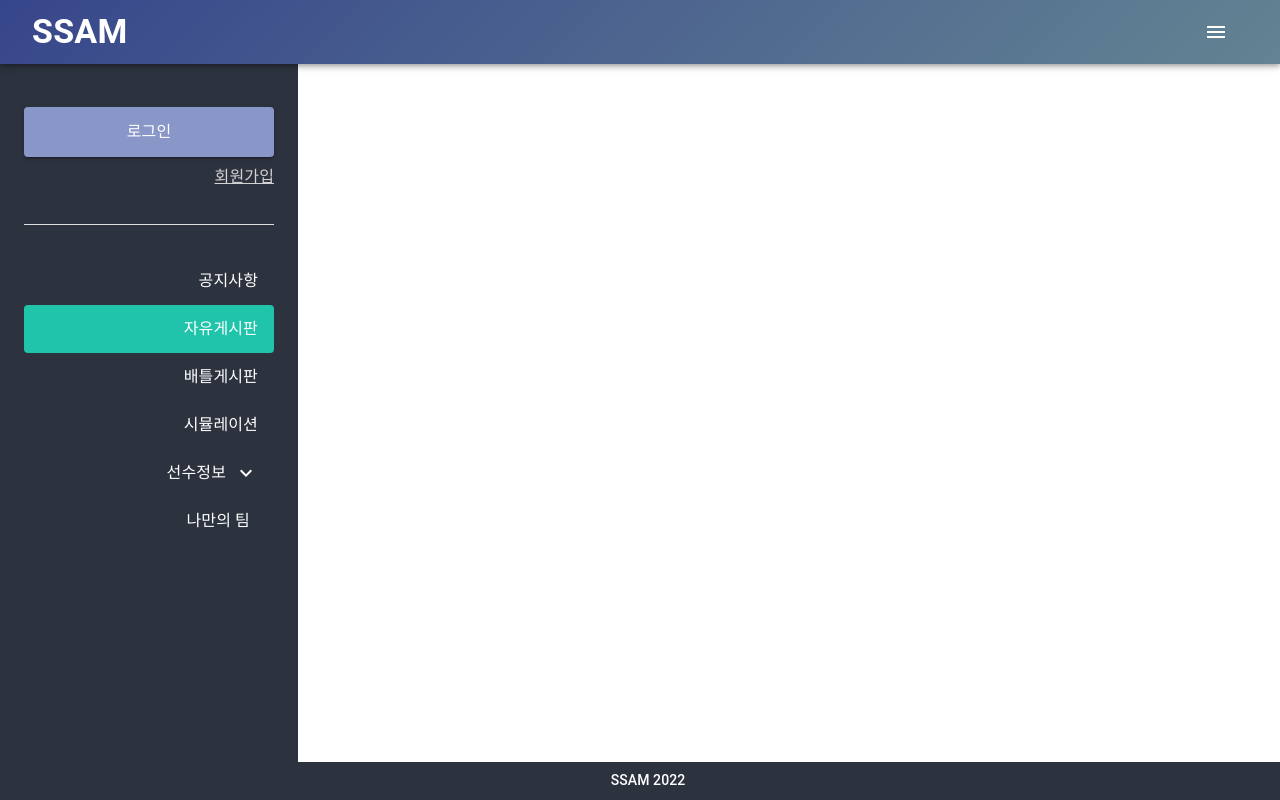
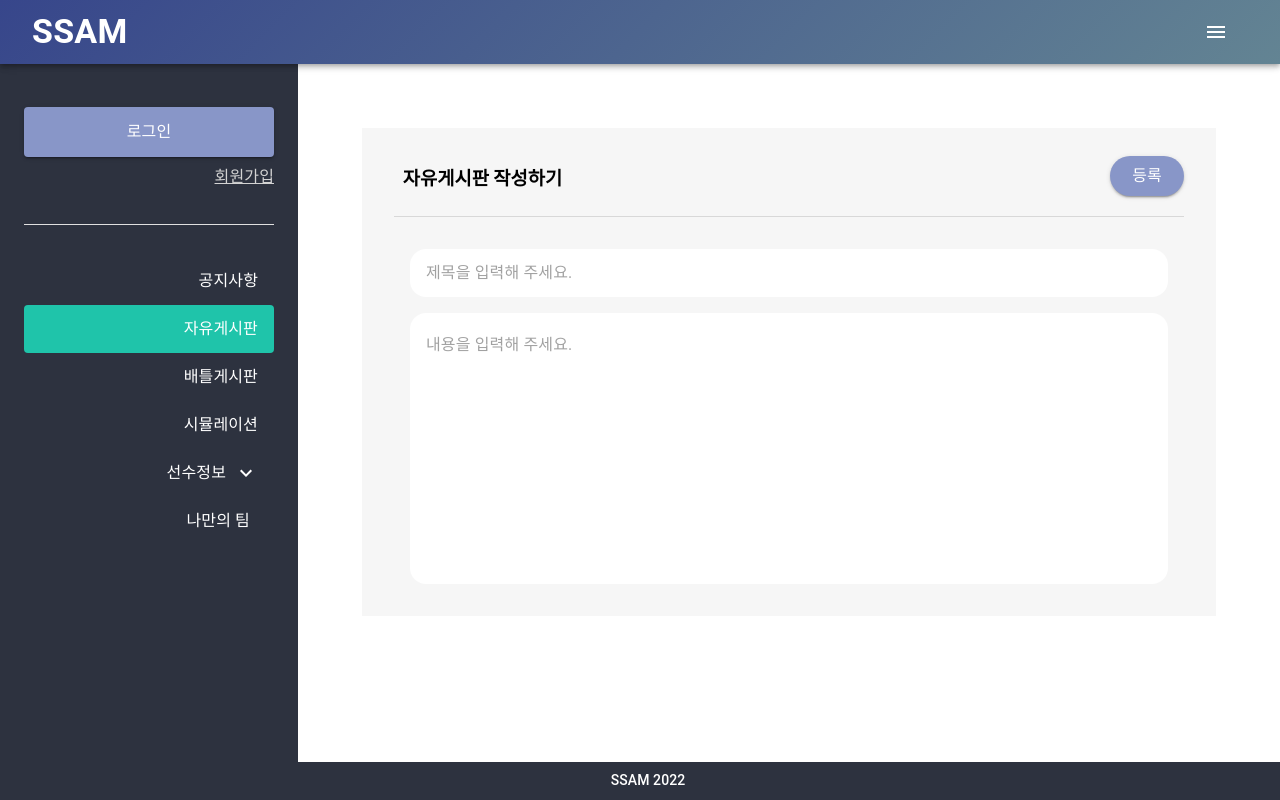
Before and after one commit to tekies09/ssafy-ssam, a React (Create React App) app in the folder Frontend/: page /board/free/create in a window 1280 px wide. Built offline with nearby package versions, Linux system fonts and the light colour scheme.

Commit message:
[FE] :sparkles: feat: Add post create template

```diff
--- a/Frontend/package.json
+++ b/Frontend/package.json
@@ -11,6 +11,7 @@
     "@testing-library/jest-dom": "^5.16.4",
     "@testing-library/react": "^13.1.1",
     "@testing-library/user-event": "^13.5.0",
+    "axios": "^0.27.2",
     "react": "^18.0.0",
     "react-dom": "^18.0.0",
     "react-redux": "^8.0.1",
--- a/Frontend/src/components/BoardList.jsx
+++ b/Frontend/src/components/BoardList.jsx
@@ -1,4 +1,5 @@
 import React, { useState } from "react";
+import { Link } from "react-router-dom";
 
 import { styled } from "@mui/material/styles";
 import { Box, Button, Divider, Paper, Typography } from "@mui/material";
@@ -92,6 +93,8 @@ const BoardList = props => {
           variant="contained"
           color="mint"
           size="large"
+          component={Link}
+          to="./create"
           startIcon={<CreateIcon />}
         >
           <Typography textAlign="left">작성하기</Typography>
--- /dev/null
+++ b/Frontend/src/components/PostCreate.jsx
@@ -0,0 +1,115 @@
+import React, { useState } from "react";
+
+import { Box, Button, Divider, Paper, Typography, Grid } from "@mui/material";
+import {
+  InputLabel,
+  FormControl,
+  OutlinedInput,
+  Input,
+  TextField,
+} from "@mui/material";
+
+const PostCreate = props => {
+  const [form, setForm] = useState({
+    title: "",
+    content: "",
+  });
+
+  const handleFormInput = event => {
+    const { id, value } = event.target;
+    setForm({
+      ...form,
+      [id]: value,
+    });
+  };
+
+  return (
+    <Box
+      sx={{
+        display: "flex",
+        flexDirection: "column",
+        backgroundColor: "#F6F6F6",
+        alignItems: "center",
+        m: 8,
+        px: 4,
+        py: 2,
+      }}
+    >
+      <Box
+        sx={{
+          display: "flex",
+          flexDirection: "row",
+          justifyContent: "space-between",
+          alignItems: "center",
+          width: "100%",
+          mx: 2,
+        }}
+      >
+        {/* 타이틀 */}
+        <h3>&nbsp;&nbsp;{props.title}</h3>
+        {/* 등록 버튼 */}
+        <Button
+          sx={{ m: 0, color: "white", borderRadius: 8 }}
+          variant="contained"
+          color="sub_300"
+          size="large"
+        >
+          <Typography textAlign="left">등록</Typography>
+        </Button>
+      </Box>
+
+      <Divider sx={{ mt: 1, mb: 2, width: "100%" }} />
+
+      <Box sx={{ width: "100%" }}>
+        <Box sx={{ m: 2 }}>
+          {/* TODO: 제목/내용 입력시 outline 표시하기 */}
+          {/* 제목 입력창 */}
+          <FormControl sx={{ mb: 2 }} fullWidth>
+            <TextField
+              sx={{
+                borderRadius: 4,
+                backgroundColor: "white",
+                disableUnderline: true,
+                px: 2,
+                py: 1,
+              }}
+              id="title"
+              required
+              value={form.title}
+              onChange={handleFormInput}
+              placeholder="제목을 입력해 주세요."
+              variant="standard"
+              InputProps={{
+                disableUnderline: true,
+              }}
+            />
+          </FormControl>
+          {/* 내용 입력창 */}
+          <FormControl fullWidth>
+            <TextField
+              sx={{
+                borderRadius: 4,
+                backgroundColor: "white",
+                disableUnderline: true,
+                p: 2,
+              }}
+              id="content"
+              required
+              value={form.content}
+              onChange={handleFormInput}
+              placeholder="내용을 입력해 주세요."
+              multiline
+              rows={10}
+              variant="standard"
+              InputProps={{
+                disableUnderline: true,
+              }}
+            />
+          </FormControl>
+        </Box>
+      </Box>
+    </Box>
+  );
+};
+
+export default PostCreate;
--- /dev/null
+++ b/Frontend/src/pages/Board/FreeCreatePage.jsx
@@ -0,0 +1,8 @@
+import React from "react";
+import PostCreate from "../../components/PostCreate";
+
+const FreeBoardList = props => {
+  return <PostCreate title="자유게시판 작성하기" />;
+};
+
+export default FreeBoardList;
--- /dev/null
+++ b/Frontend/src/pages/Board/NoticeCreatePage.jsx
@@ -0,0 +1,8 @@
+import React from "react";
+import PostCreate from "../../components/PostCreate";
+
+const BattleBoardList = props => {
+  return <PostCreate title="공지사항 작성하기" />;
+};
+
+export default BattleBoardList;
--- a/Frontend/src/routes/router.js
+++ b/Frontend/src/routes/router.js
@@ -3,8 +3,11 @@ import { BrowserRouter as Router, Routes, Route } from "react-router-dom";
 
 import Signup from "../pages/Signup";
 import NoticeBoardList from "../pages/Board/NoticeBoardList";
+import NoticeCreatePage from "../pages/Board/NoticeCreatePage";
 import FreeBoardList from "../pages/Board/FreeBoardList";
+import FreeCreatePage from "../pages/Board/FreeCreatePage";
 import BattleBoardList from "../pages/Board/BattleBoardList";
+import BattleCreatePage from "../pages/Board/BattleCreatePage";
 import MainPage from "../pages/MainPage";
 import Sidebar from "../components/Sidebar";
 import { Box } from "@mui/material";
@@ -20,8 +23,11 @@ export default function RouterComponent() {
             <Route path="/signup" element={<Signup />} />
 
             <Route path="/board/notice" element={<NoticeBoardList />} />
+            <Route path="/board/notice/create" element={<NoticeCreatePage />} />
             <Route path="/board/free" element={<FreeBoardList />} />
+            <Route path="/board/free/create" element={<FreeCreatePage />} />
             <Route path="/board/battle" element={<BattleBoardList />} />
+            <Route path="/board/battle/create" element={<BattleCreatePage />} />
           </Routes>
         </Box>
       </Router>
```
Also changed, not shown: 1 other file (tests, documents, lock files or other folders).
